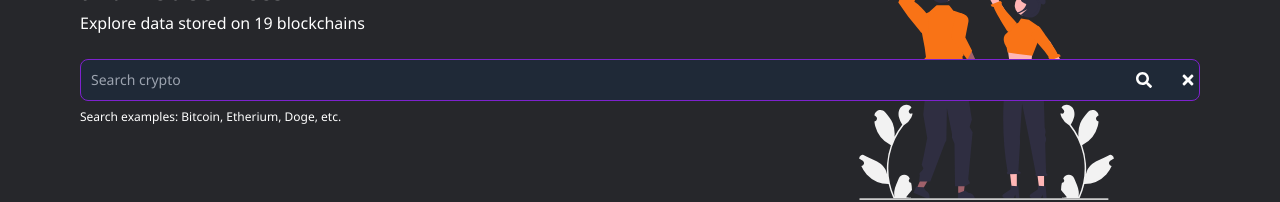
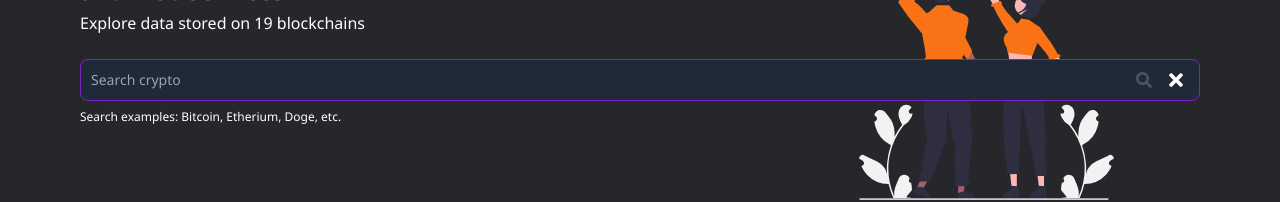
Before and after one commit to Attinderkahlon/crypto-tracker, a React (Create React App) app: page / in a window 1280 px wide. Shown: the part 224-426 px from the top of the page. Built offline with nearby package versions, Linux system fonts and the light colour scheme; no server answers.

Commit message:
fix clear icon placement

```diff
--- a/src/components/layouts/Hero.tsx
+++ b/src/components/layouts/Hero.tsx
@@ -7,7 +7,7 @@ type Props = {
   value: string;
 };
 
-const Hero = ({ onChangeInput, onClear, value }: Props ) => {
+const Hero = ({ onChangeInput, onClear, value }: Props) => {
   return (
     <div className="hero-bg-img flex h-80 w-full">
       <div className="my-auto w-full">
@@ -25,8 +25,11 @@ const Hero = ({ onChangeInput, onClear, value }: Props ) => {
             value={value}
             className="w-full rounded-lg border border-purple-700 bg-gray-800 p-2.5 text-sm text-white"
           />
-          <FaSearch className="absolute right-12 top-1/2 -translate-y-1/2 hover:text-purple-500" />
-          <FaTimes  onClick={onClear} className="absolute right-1 top-1/2 -translate-y-1/2 hover:text-purple-900" />
+          <FaSearch className="absolute right-12 top-1/2 h-4 -translate-y-1/2 cursor-text opacity-20" />
+          <FaTimes
+            onClick={onClear}
+            className="absolute right-4 top-1/2 h-5 -translate-y-1/2 cursor-pointer hover:text-purple-600"
+          />
         </div>
         <p className="mt-2 text-xs">
           Search examples: Bitcoin, Etherium, Doge, etc.
```
